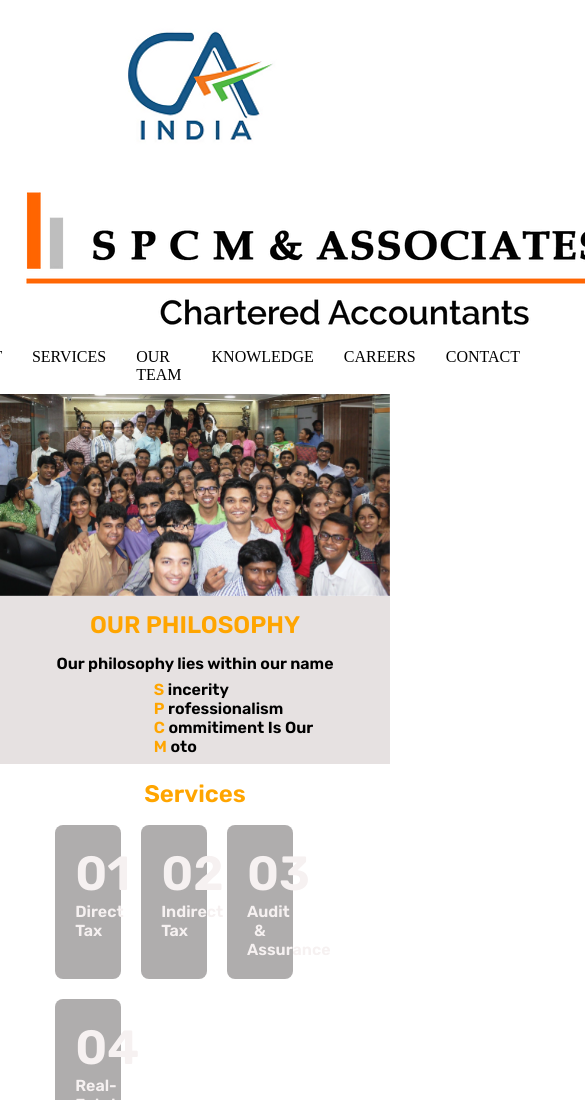
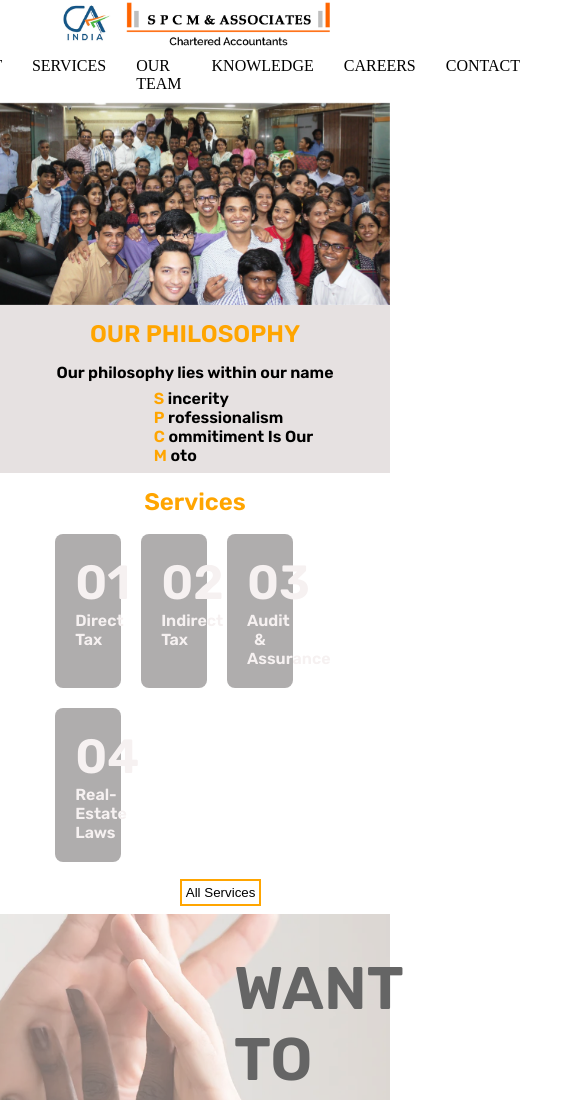
Before and after one commit to rahulthombre/CA, a plain HTML site: page index.html in a window 390 px wide. Shown: the top 1100 px of the page, 585 px wide, since content can reach past the window. Drawn offline with Linux system fonts and the light colour scheme; a web font is replaced by a local one.

Commit message:
nav img changes

```diff
--- a/index.css
+++ b/index.css
@@ -5,7 +5,18 @@
 
 .label {
     text-align: center;
+    width: 100%;
+    height: auto;
 }
+
+@media only screen and (max-width: 800px) {
+    .label img {
+    width: 70%;
+    position: relative;
+    /* top: 40px; */
+    }
+    }
+
 
 
 /* @media only screen and(max-width:925px){
@@ -15,9 +26,10 @@
 
 } */
 
-
+/* .nav{
+    width: 100%;
+} */
 .nav ul{
-
     display: flex;
     justify-content: center;
     list-style: none;
@@ -40,6 +52,16 @@
     text-decoration: none;
     color: black;
 }
+
+/* @media only screen and (max-width: 768px) {
+    .nav ul {
+       flex-direction: column;
+       text-align: center;
+    }
+    .nav ul li {
+       margin: 5px 0;
+    }
+ } */
 
 .sec1 {
     background-repeat: no-repeat;
@@ -218,6 +240,7 @@
     margin: auto;
 }
 
+
 .active {
     background-color: #717171;
 }
--- a/index.html
+++ b/index.html
@@ -13,8 +13,11 @@
 
 <body>
     <header>
+        <!-- <div class="label">
+            <img src="new_logo.webp" alt=""><span><img src="SPCM Logo.webp" alt=""></span>
+        </div> -->
         <div class="label">
-            <img src="new_logo.webp" alt=""><span><img src="SPCM Logo.webp" alt=""></span>
+            <img src="caa.png" alt="">
         </div>
         <nav class="nav">
             <ul>
@@ -52,6 +55,7 @@
                 <img src="d.webp" style="width:100%">
                 <div class="text"></div>
             </div>
+        </div>
 
             <div class="sec2">
                 <p id="philosophy">OUR PHILOSOPHY</p>
```
Also changed, not shown: caa.png (added).
